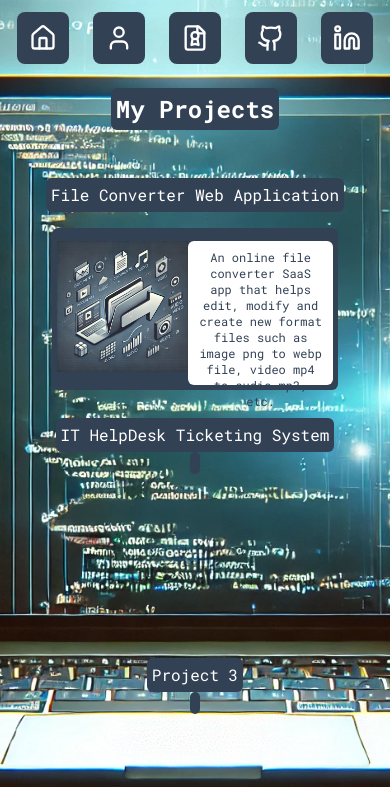
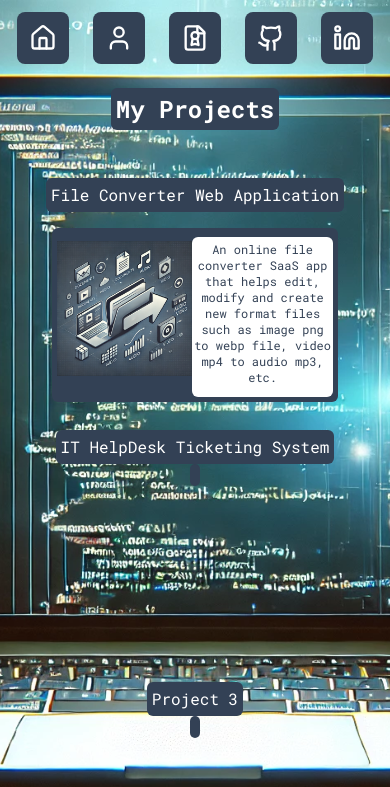
Before and after one commit to ej84/rjweb, a Next.js app: page /projects in a window 390 px wide. Shown: the top 787 px of the page. Built offline with nearby package versions, Linux system fonts and the light colour scheme.

Commit message:
Testing responsive design

```diff
--- a/src/app/projects/page.jsx
+++ b/src/app/projects/page.jsx
@@ -29,8 +29,8 @@ const page = () => {
                       />
                     </a>
                   </div>
-                  <div className="p-2 mt-2 md:mt-4 w-full h-36 rounded-md bg-white text-slate-700">
-                    <p className="text-xs md:text-base">
+                  <div className="mt-1 pt-1 md:mt-2 w-full h-40 md:h-36 rounded-md bg-white text-slate-700">
+                    <p className="text-xs md:text-sm lg:text-base">
                       An online file converter SaaS app that helps edit, modify
                       and create new format files such as image png to webp
                       file, video mp4 to audio mp3, etc.
```
